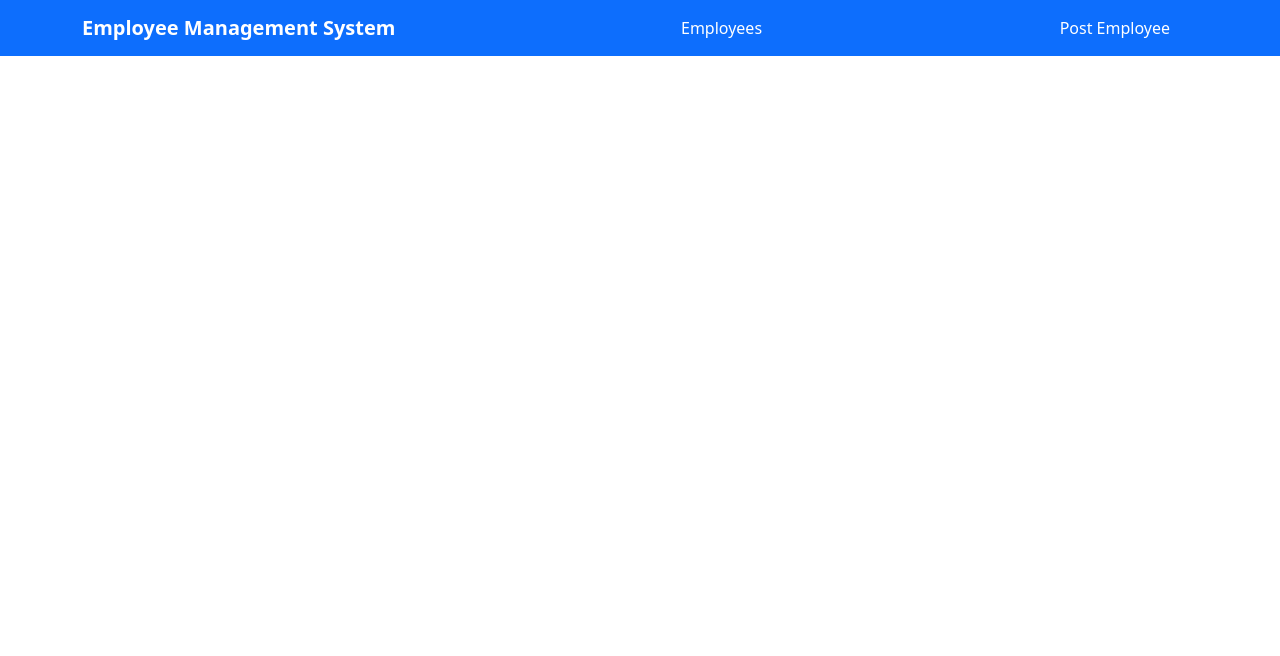
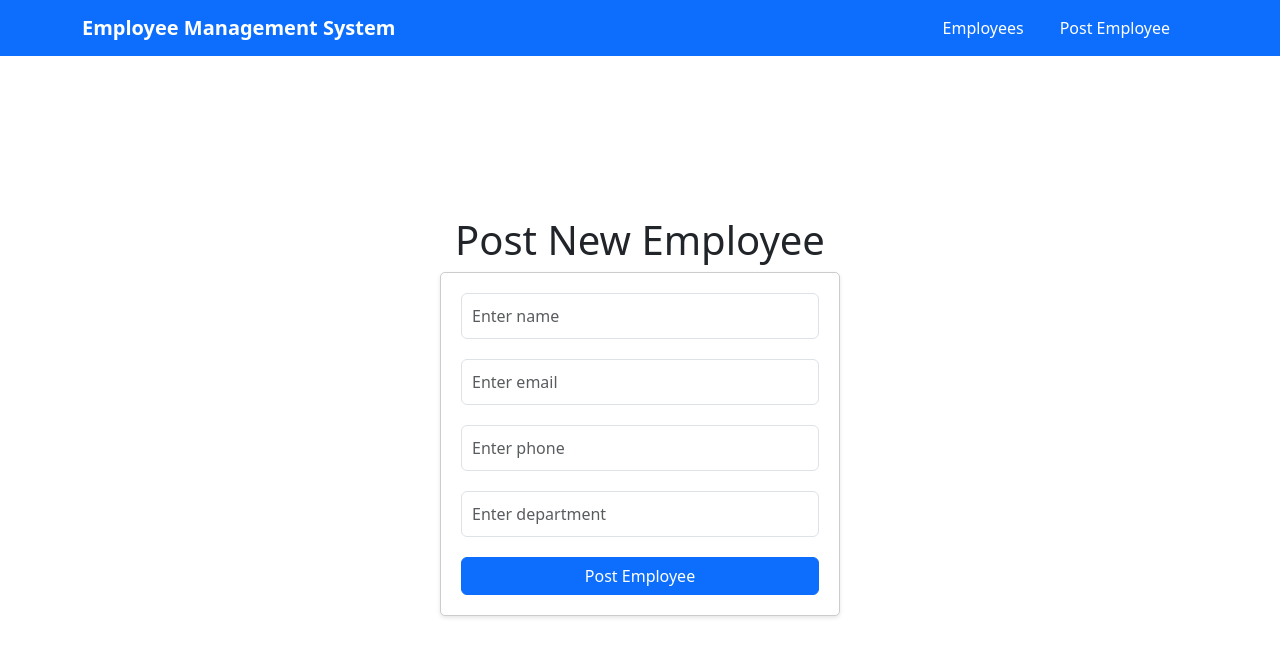
Before and after one commit to brcevssl/brcevssl.github.io, a React (Create React App) app in the folder front-end/: page /employee in a window 1280 px wide. Shown: the top 656 px of the page. Built offline with nearby package versions, Linux system fonts and the light colour scheme.

Commit message:
Ajout du formulaire post employee

```diff
--- a/front-end/src/App.js
+++ b/front-end/src/App.js
@@ -1,10 +1,19 @@
 import './App.css';
 import Header from './pages/header/Header';
+import { Routes, Route } from  'react-router-dom';
+import Dashboard from './pages/dashboard/Dashboard';
+import NoMatch from './pages/noMatch/NoMatch';
+import PostUser from './pages/employee/PostUser';
 
 function App () {
     return (
       <>
         <Header/>
+        <Routes>
+          <Route path="/" element={<Dashboard/>}/>
+          <Route path="/employee" element={<PostUser/>}/>
+          <Route path="*" element={<NoMatch/>}/>
+        </Routes>
       </>
     );
 }
--- /dev/null
+++ b/front-end/src/pages/dashboard/Dashboard.js
@@ -0,0 +1,7 @@
+const Dashboard = () =>{
+    return (
+        <div>Dashboard Component</div>
+    )
+}
+
+export default Dashboard;
--- /dev/null
+++ b/front-end/src/pages/employee/PostUser.css
@@ -0,0 +1,23 @@
+.center-form {
+    display: flex;
+    flex-direction: column;
+    align-items: center;
+    justify-content: center;
+    height: 90vh;
+}
+
+.center-form Form {
+    max-width: 400px;
+    width: 100%;
+    padding: 20px;
+    border: 1px solid #ccc;
+    background-color: #fff;
+    border-radius: 5px;
+    box-shadow: 0 2px 4px rgba(0, 0, 0, 0.1);
+    text-align: center;
+}
+
+.center-form Form .form-control {
+    margin-bottom: 20px;
+    padding: 10px;
+}
--- /dev/null
+++ b/front-end/src/pages/employee/PostUser.js
@@ -0,0 +1,71 @@
+import { useState } from "react";
+import Form from "react-bootstrap/Form"
+import Button from "react-bootstrap/Button"
+import "./PostUser.css";
+
+const PostUser = () =>{
+
+    const [formData, setFormData] = useState({
+        name: "",
+        email: "",
+        phone: "",
+        department: ""
+    })
+
+    const handleInputChange = (event) =>{
+        const {name, value} = event.target;
+        setFormData({
+            ...formData,
+            [name]:value,
+        })
+    }
+
+    return (
+        <div className="center-form">
+            <h1>Post New Employee</h1>
+            <Form>
+                <Form.Group controlId="formBasicName">
+                    <Form.Control
+                        type="text"
+                        name="name"
+                        placeholder="Enter name"
+                        value={formData.name}
+                        onChange={handleInputChange}
+                    />
+                </Form.Group>
+                <Form.Group controlId="formBasicName">
+                    <Form.Control
+                        type="email"
+                        name="email"
+                        placeholder="Enter email"
+                        value={formData.email}
+                        onChange={handleInputChange}
+                    />
+                </Form.Group>
+                <Form.Group controlId="formBasicName">
+                    <Form.Control
+                        type="text"
+                        name="email"
+                        placeholder="Enter phone"
+                        value={formData.phone}
+                        onChange={handleInputChange}
+                    />
+                </Form.Group>
+                <Form.Group controlId="formBasicName">
+                    <Form.Control
+                        type="text"
+                        name="department"
+                        placeholder="Enter department"
+                        value={formData.department}
+                        onChange={handleInputChange}
+                    />
+                </Form.Group>
+                <Button variant="primary" type="submit" className="w-100">
+                    Post Employee
+                </Button>
+            </Form>
+        </div>
+    )
+}
+
+export default PostUser;
--- a/front-end/src/pages/header/Header.css
+++ b/front-end/src/pages/header/Header.css
@@ -1,4 +1,4 @@
-.nabar {
+.navbar {
     background-color: #343a40;
 }
 
@@ -10,7 +10,6 @@
     color: #fff !important;
     text-decoration: none !important;
     margin-right: 20px;
-
 }
 
 @media (max-width: 576px) {
--- a/front-end/src/pages/header/Header.js
+++ b/front-end/src/pages/header/Header.js
@@ -10,8 +10,6 @@
                     <Navbar.Brand to="/"><strong>Employee Management System</strong></Navbar.Brand>
                     <Nav className="ml-auto">
                         <Nav.Link as={Link} to="/" className="nav-link">Employees</Nav.Link>
-                    </Nav>
-                    <Nav className="ml-auto">
                         <Nav.Link as={Link} to="/employee" className="nav-link">Post Employee</Nav.Link>
                     </Nav>
                 </Container>
--- /dev/null
+++ b/front-end/src/pages/noMatch/NoMatch.js
@@ -0,0 +1,7 @@
+const NoMatch = () =>{
+    return (
+        <h1>404 Not Found</h1>
+    )
+}
+
+export default NoMatch;
```
